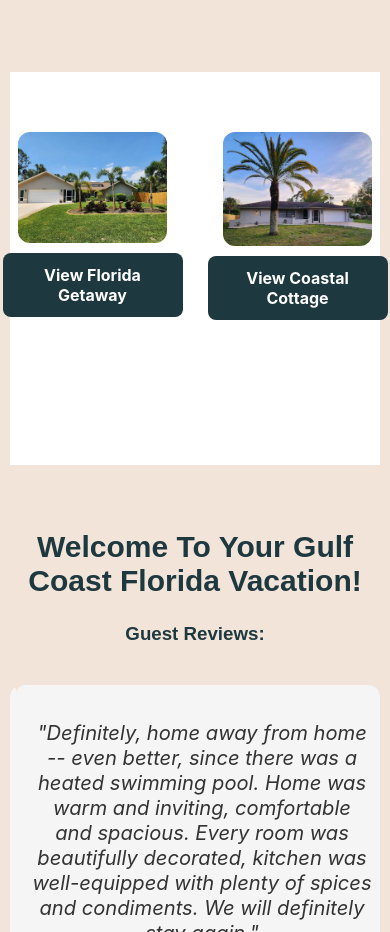
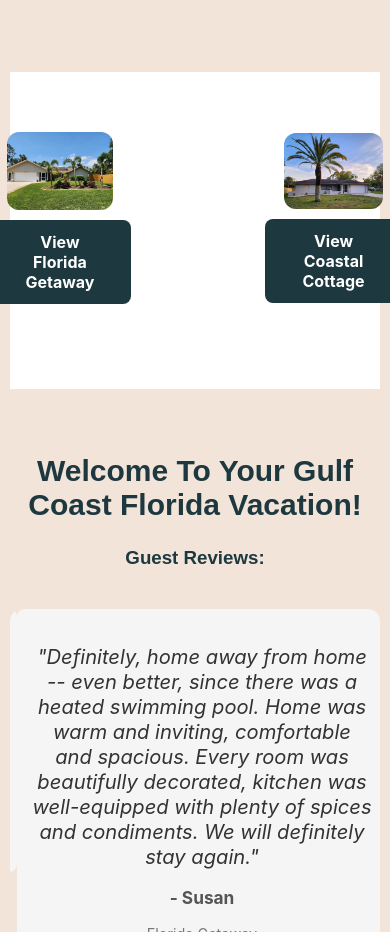
Before and after one commit to Reece-Nunez/airbnb, a React (Create React App) app: page / in a window 390 px wide. Shown: the part 960-1892 px from the top of the page. Built offline with nearby package versions, Linux system fonts and the light colour scheme.

Commit message:
changed the property links from a column to a row

```diff
--- a/src/App.css
+++ b/src/App.css
@@ -388,7 +388,6 @@ h3 {
 
 .star.filled {
   color: #f5c518;
-  /* Filled star color */
 }
 
 .slick-list {
@@ -400,6 +399,15 @@ h3 {
   margin: 20px auto;
   max-width: 1000px;
 }
+
+.property-links {
+  display: flex;
+  flex-direction: row;
+  justify-content: center;
+  align-items: center;
+  gap: 10rem;
+}
+
 
 
 .florida-container,
@@ -554,18 +562,6 @@ h3 {
     border-radius: 12px;
   }
 
-  .property-links {
-    display: grid;
-    grid-template-columns: 1fr 1fr;  /* Two columns */
-    gap: 40px;
-    margin: 0 auto;
-    max-width: 1000px;
-    margin-bottom: 5em;
-    align-items: start;
-    justify-items: center;
-  }
-
-
   .property-link {
     width: 80%;
     font-size: 1em;
```
